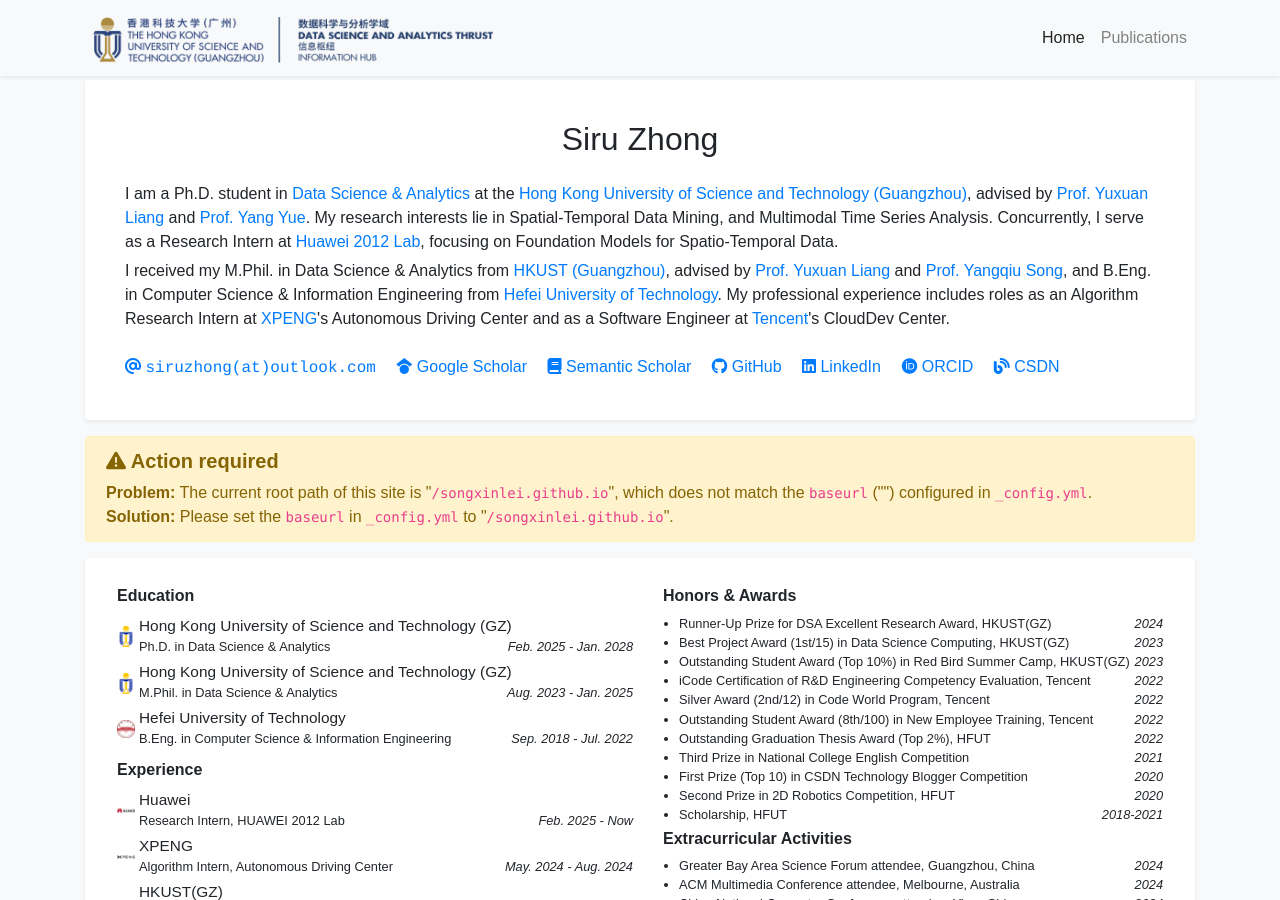
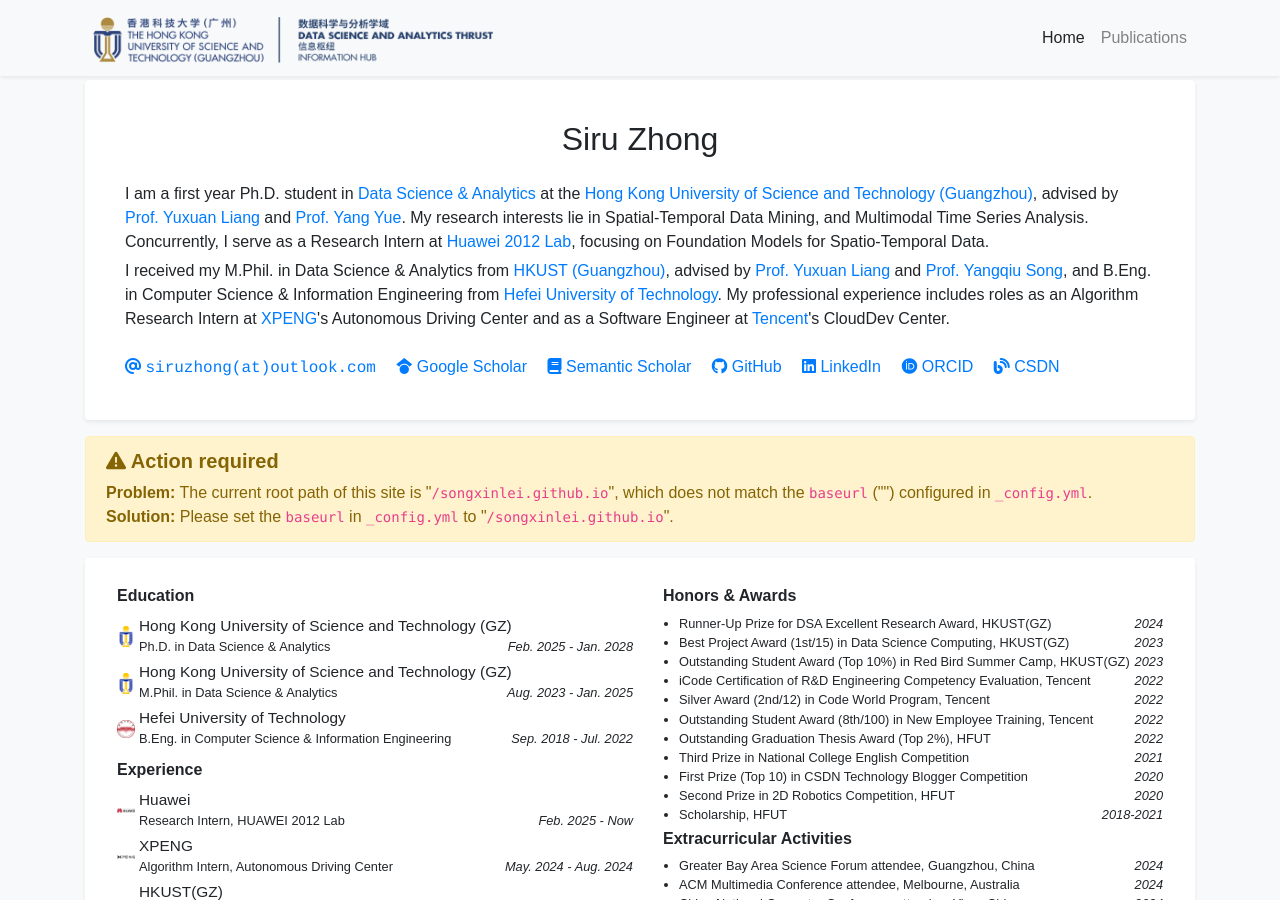
Before and after one commit to thunderlrr/songxinlei.github.io, a Jekyll site: the page built from index.html, in a window 1280 px wide and 900 px high. Built offline with Jekyll 4.4.1, drawn with Linux system fonts in a browser that asks for light colours; a style sheet for code colours, icons or effects is not loaded.

Commit message:
update profile

```diff
--- a/_data/profile.yml
+++ b/_data/profile.yml
@@ -22,7 +22,7 @@
 
 short_bio: >-
   <p style="margin-bottom: 5px;">
-    I am a Ph.D. student in <a href="http://dsa.hkust-gz.edu.cn/" target="_blank">Data Science & Analytics</a> at the <a href="https://www.hkust-gz.edu.cn/" target="_blank">Hong Kong University of Science and Technology (Guangzhou)</a>, advised by <a href="https://yuxuanliang.com/" target="_blank">Prof. Yuxuan Liang</a> and <a href="https://facultyprofiles.hkust-gz.edu.cn/faculty-personal-page/YUE-Yang/yangyue" target="_blank">Prof. Yang Yue</a>. My research interests lie in Spatial-Temporal Data Mining, and Multimodal Time Series Analysis. Concurrently, I serve as a Research Intern at <a href="https://www.huawei.com/" target="_blank">Huawei 2012 Lab</a>, focusing on Foundation Models for Spatio-Temporal Data.
+    I am a first year Ph.D. student in <a href="http://dsa.hkust-gz.edu.cn/" target="_blank">Data Science & Analytics</a> at the <a href="https://www.hkust-gz.edu.cn/" target="_blank">Hong Kong University of Science and Technology (Guangzhou)</a>, advised by <a href="https://yuxuanliang.com/" target="_blank">Prof. Yuxuan Liang</a> and <a href="https://facultyprofiles.hkust-gz.edu.cn/faculty-personal-page/YUE-Yang/yangyue" target="_blank">Prof. Yang Yue</a>. My research interests lie in Spatial-Temporal Data Mining, and Multimodal Time Series Analysis. Concurrently, I serve as a Research Intern at <a href="https://www.huawei.com/" target="_blank">Huawei 2012 Lab</a>, focusing on Foundation Models for Spatio-Temporal Data.
   </p>
   <p style="margin-bottom: 5px;">
     I received my M.Phil. in Data Science & Analytics from <a href="http://dsa.hkust-gz.edu.cn/" target="_blank">HKUST (Guangzhou)</a>, advised by <a href="https://yuxuanliang.com/" target="_blank">Prof. Yuxuan Liang</a> and <a href="https://www.cse.ust.hk/~yqsong/" target="_blank">Prof. Yangqiu Song</a>, and B.Eng. in Computer Science & Information Engineering from <a href="https://ci.hfut.edu.cn/" target="_blank">Hefei University of Technology</a>. My professional experience includes roles as an Algorithm Research Intern at <a href="https://www.xpeng.com/" target="_blank">XPENG</a>'s Autonomous Driving Center and as a Software Engineer at <a href="https://www.tencent.com/" target="_blank">Tencent</a>'s CloudDev Center.
```
